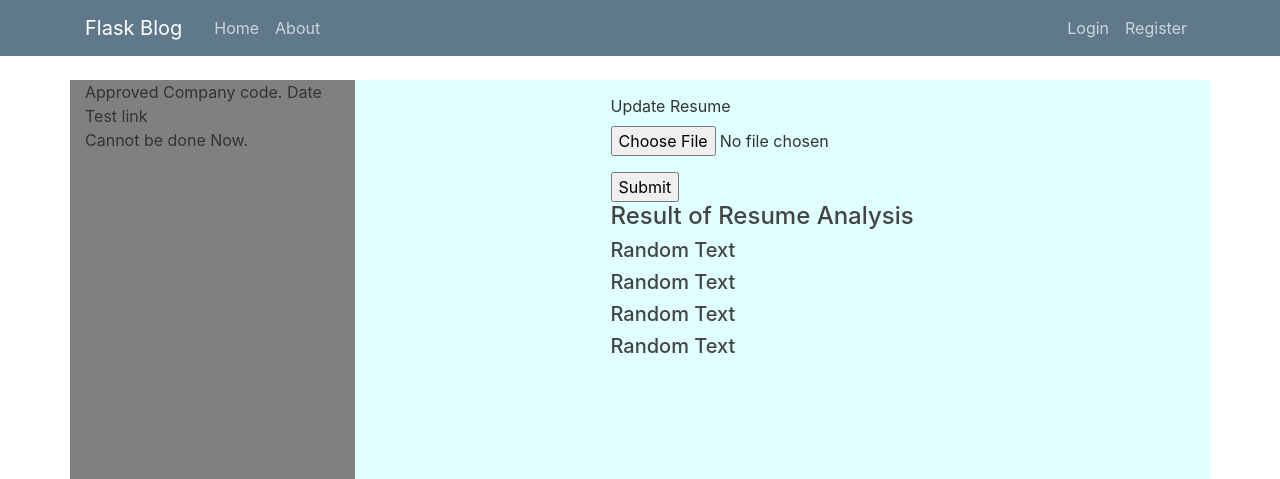
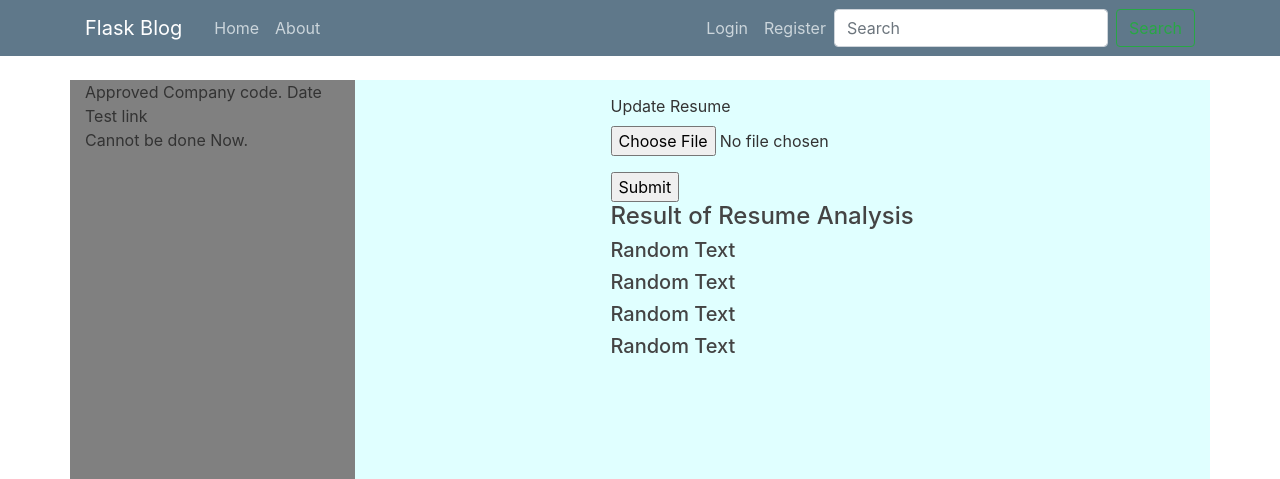
Before and after one commit to vyaspriyal/resumeranking, a Flask app: page /upload in a window 1280 px wide. Shown: the top 479 px of the page. Run offline with Flask 2, Linux system fonts and the light colour scheme; some libraries are stand-ins or nearby versions.

Commit message:
done with search feature also eberything is proper

```diff
--- a/project/routes.py
+++ b/project/routes.py
@@ -18,12 +18,12 @@ from sqlalchemy.exc import SQLAlchemyError
 
 
 
-@app.route("/")
-@app.route("/home")
+@app.route("/",methods = ['GET','POST'])
+@app.route("/home",methods = ['GET','POST'])
 def home():
     return render_template('home.html')
 
-@app.route("/user")
+@app.route("/user",methods = ['GET','POST'])
 @login_required
 def user():
     form = UploadForm()
@@ -137,7 +137,7 @@ def logout():
     return redirect(url_for('home'))
 
 
-@app.route("/account")
+@app.route("/account",methods = ['GET','POST'])
 @login_required
 def account():
     form = UploadForm()
@@ -211,3 +211,9 @@ def profile():
     image_file = url_for('static',filename = 'profile_pictures/'+ current_user.image_file)
 
     return render_template('user/userprofile.html', title='About',image_file = image_file,form = form) if current_user.type == "user" else render_template('admin/adminprofile.html', title='About',image_file = image_file,form = form)
+
+@app.route("/search",methods = ['GET','POST'])
+def search():
+    name = request.form.get('search')
+    user = User.query.filter_by(name = name).all()
+    return render_template('search.html',user=user,name = name)
--- a/project/templates/home.html
+++ b/project/templates/home.html
@@ -28,4 +28,5 @@
       </div>
     </nav>
   </header>
+
 {% endblock %}
--- a/project/templates/user/mainpageuser.html
+++ b/project/templates/user/mainpageuser.html
@@ -15,6 +15,7 @@
             <a class="nav-item nav-link" href="{{ url_for('home') }}">About</a>
           </div>
           <!-- Navbar Right Side -->
+
           <div class="navbar-nav">
             {% if current_user.is_authenticated %}
               <a class="nav-item nav-link" href="{{ url_for('profile') }}">Account</a>
@@ -25,6 +26,13 @@
 
             {% endif %}
           </div>
+          <div class="navbar-nav">
+            <form class="form-inline" method="POST"  action="{{ url_for('search') }}">
+              <input class="form-control mr-sm-2" type="search" placeholder="Search" aria-label="Search" name="search">
+              <button class="btn btn-outline-success my-2 my-sm-0" type="submit">Search</button>
+            </form>
+          </div>
+
 
         </div>
       </div>
```
